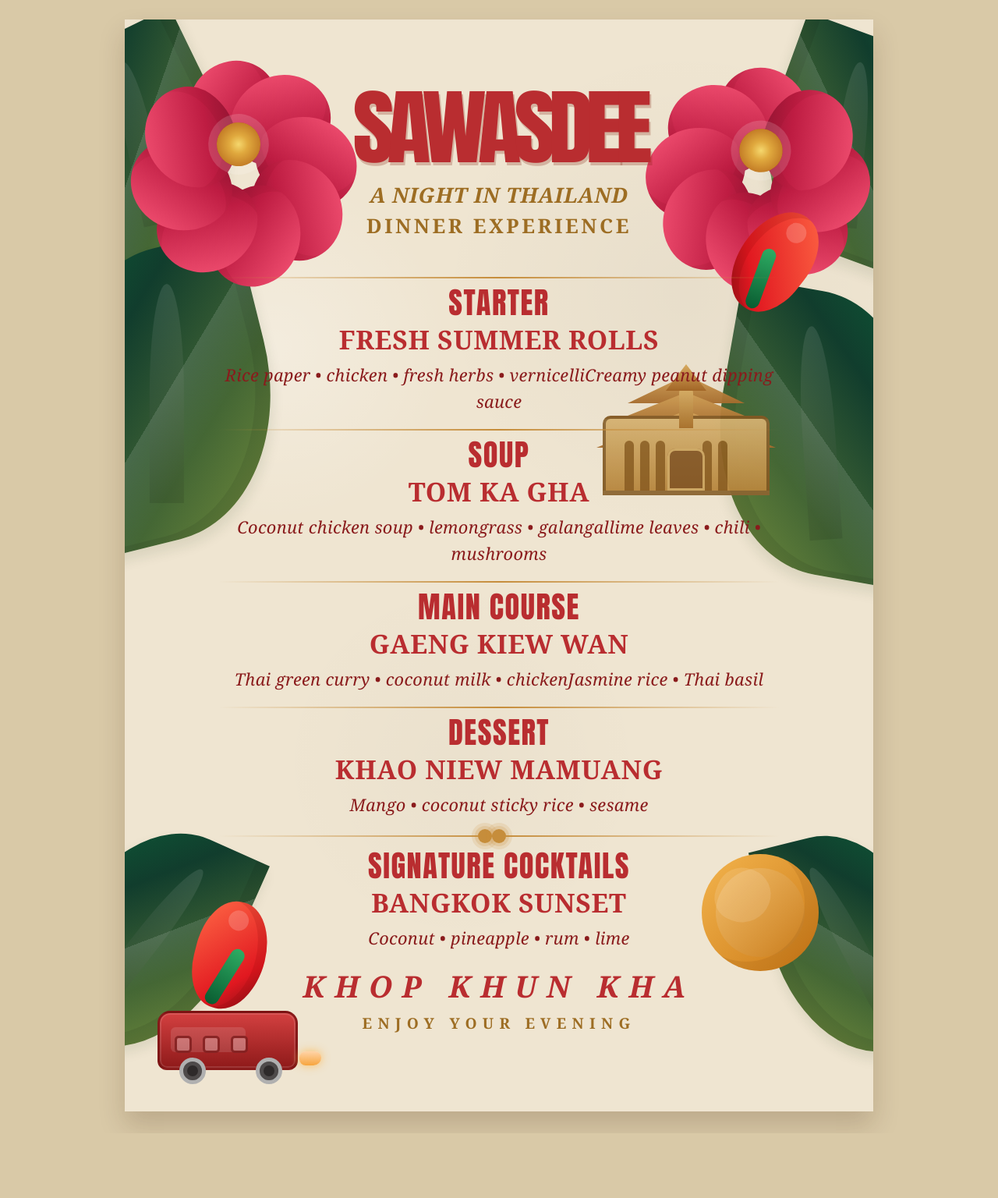
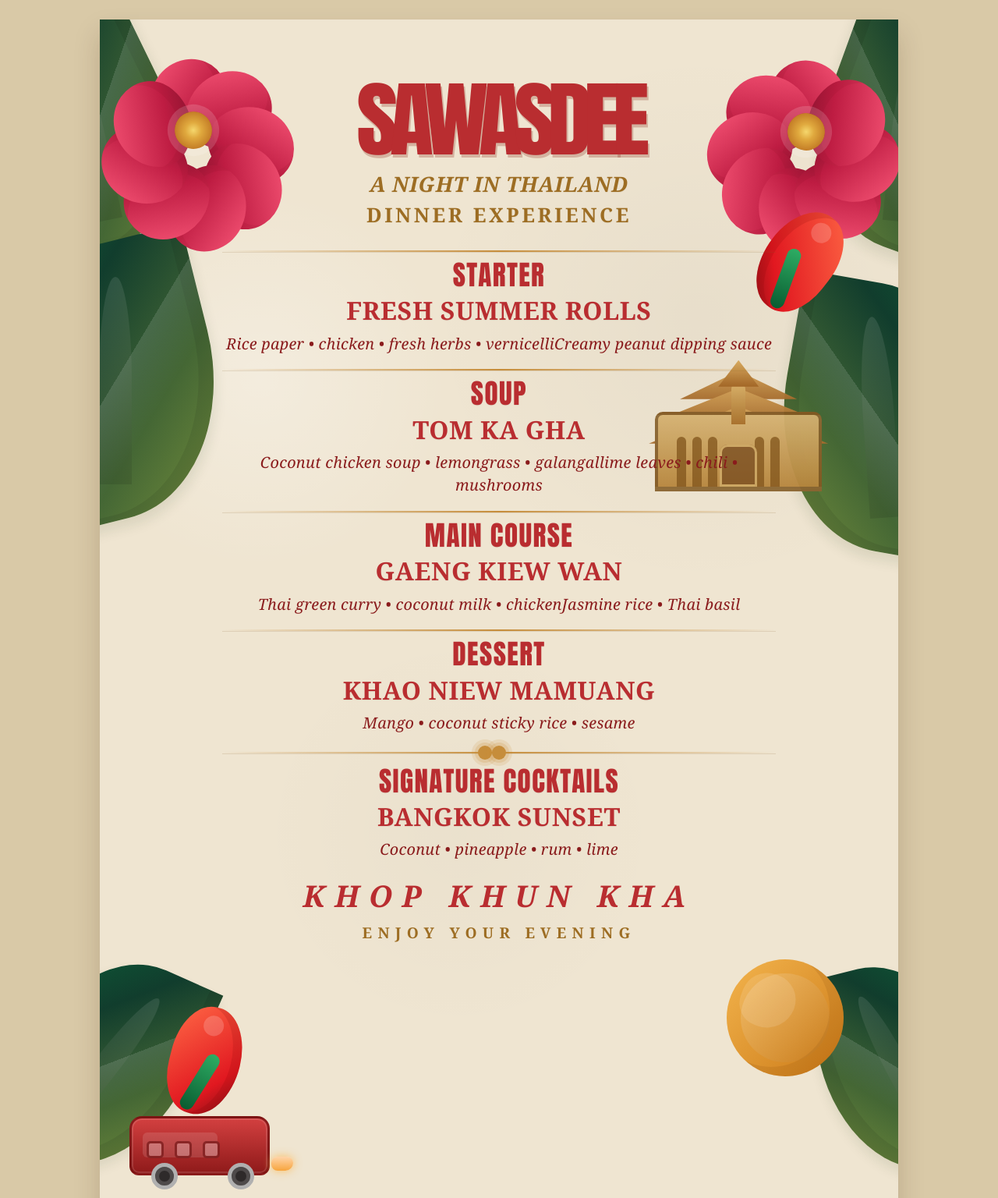
Before and after one commit to Keytone14/dinner-fight, a plain HTML site: page index.html in a window 1280 px wide. Shown: the part 3-1539 px from the top of the page at 78% size. Before the commit the page ends 1456 px from the top, so only its background shows below. Drawn offline with Linux system fonts and the light colour scheme.

Commit message:
optimization

```diff
--- a/styles.css
+++ b/styles.css
@@ -41,8 +41,8 @@ body {
 
 .poster {
   position: relative;
-  width: min(92vw, 960px);
-  min-height: 1400px;
+  width: min(92vw, 1024px);
+  aspect-ratio: 1024 / 1535;
   background: var(--paper);
   box-shadow: 0 18px 32px rgba(58, 30, 12, 0.18);
   overflow: hidden;
@@ -62,18 +62,20 @@ body {
 
 .hero {
   position: relative;
-  z-index: 2;
+  z-index: 3;
   text-align: center;
-  padding-top: 90px;
+  padding-top: 82px;
 }
 
 .hero h1 {
-  margin: 0;
+  margin: 0 auto;
+  max-width: 860px;
+  width: min(100%, 860px);
   font-family: Impact, Haettenschweiler, "Arial Black", sans-serif;
   font-size: clamp(5rem, 9vw, 15rem);
-  line-height: 0.85;
+  line-height: 0.8;
   color: var(--ink);
-  letter-spacing: -0.08em;
+  letter-spacing: -0.09em;
   transform: scaleY(0.92);
   text-shadow: 2px 4px 0 rgba(132, 31, 16, 0.25);
 }
@@ -96,17 +98,19 @@ body {
   letter-spacing: 0.03em;
   color: var(--gold-dark);
   font-weight: 700;
+  text-shadow: 0 1px 0 rgba(107, 73, 28, 0.08);
 }
 
 .subhead .caps {
   font-size: clamp(1.3rem, 2vw, 2rem);
   letter-spacing: 0.14em;
+  text-shadow: 0 1px 0 rgba(107, 73, 28, 0.08);
 }
 
 .menu {
   position: relative;
-  width: min(76%, 720px);
-  margin: 48px auto 0;
+  width: min(72%, 710px);
+  margin: 28px auto 0;
   z-index: 2;
 }
 
@@ -114,6 +118,11 @@ body {
   height: 2px;
   background: linear-gradient(to right, transparent, var(--gold), transparent);
   margin: 18px 0 12px;
+  box-shadow: 0 1px 0 rgba(131, 92, 37, 0.16);
+}
+
+.line-top {
+  margin-top: 8px;
 }
 
 .line-top {
@@ -122,10 +131,10 @@ body {
 
 .temple {
   position: absolute;
-  right: 120px;
+  right: min(7vw, 120px);
   top: 400px;
-  width: 240px;
-  height: 210px;
+  width: clamp(150px, 18vw, 240px);
+  height: clamp(130px, 16vw, 210px);
   z-index: 1;
   opacity: 0.95;
 }
@@ -235,27 +244,29 @@ body {
   font-family: Impact, Haettenschweiler, "Arial Black", sans-serif;
   color: var(--ink);
   letter-spacing: 0.04em;
-  font-size: clamp(2.4rem, 3vw, 4rem);
+  font-size: clamp(2.2rem, 2.5vw, 3.4rem);
   font-weight: 900;
   line-height: 1;
   text-transform: uppercase;
+  text-shadow: 0 1px 0 rgba(76, 7, 14, 0.08);
 }
 
 .course h3 {
   margin: 10px 0 10px;
-  font-size: clamp(2.1rem, 2.5vw, 3.2rem);
+  font-size: clamp(2rem, 2.35vw, 3rem);
   line-height: 1.1;
   color: var(--ink);
   font-weight: 700;
   letter-spacing: 0.02em;
   text-transform: uppercase;
   font-style: normal;
+  text-shadow: 0 1px 0 rgba(76, 7, 14, 0.08);
 }
 
 .course p {
   margin: 0;
-  font-size: clamp(1.15rem, 1.7vw, 2.1rem);
-  line-height: 1.55;
+  font-size: clamp(1.1rem, 1.55vw, 1.9rem);
+  line-height: 1.5;
   color: var(--ink-dark);
   font-style: italic;
   font-weight: 400;
@@ -357,46 +368,46 @@ body {
 }
 
 .leaf-one {
-  left: -90px;
-  top: 18px;
+  left: -120px;
+  top: 12px;
   transform: rotate(-26deg);
 }
 
 .leaf-two {
-  left: -84px;
-  top: 295px;
-  width: 275px;
-  height: 370px;
+  left: -110px;
+  top: 288px;
+  width: 260px;
+  height: 350px;
   transform: rotate(-14deg);
 }
 
 .leaf-three {
-  left: -76px;
-  bottom: 70px;
-  width: 210px;
-  height: 300px;
+  left: -90px;
+  bottom: 56px;
+  width: 200px;
+  height: 280px;
   transform: rotate(24deg);
 }
 
 .leaf-four {
-  right: -82px;
-  top: 20px;
+  right: -118px;
+  top: 12px;
   transform: scaleX(-1) rotate(-20deg);
 }
 
 .leaf-five {
-  right: -60px;
-  top: 350px;
-  width: 260px;
-  height: 360px;
+  right: -100px;
+  top: 340px;
+  width: 250px;
+  height: 340px;
   transform: scaleX(-1) rotate(-10deg);
 }
 
 .leaf-six {
-  right: -72px;
-  bottom: 70px;
-  width: 200px;
-  height: 290px;
+  right: -94px;
+  bottom: 56px;
+  width: 190px;
+  height: 270px;
   transform: scaleX(-1) rotate(14deg);
 }
 
@@ -441,15 +452,15 @@ body {
 .flower .p8 { transform: translate(-50%, -50%) rotate(315deg) translateY(-40px); }
 
 .flower-left {
-  left: 36px;
-  top: 50px;
-  transform: rotate(-10deg) scale(1.08);
+  left: 10px;
+  top: 32px;
+  transform: rotate(-10deg) scale(0.92);
 }
 
 .flower-right {
-  right: 34px;
-  top: 58px;
-  transform: scaleX(-1) rotate(-6deg) scale(1.07);
+  right: 8px;
+  top: 34px;
+  transform: scaleX(-1) rotate(-6deg) scale(0.92);
 }
 
 .chili {
@@ -509,10 +520,10 @@ body {
 
 .tuktuk {
   position: absolute;
-  left: 42px;
+  left: min(3vw, 42px);
   bottom: 35px;
-  width: 220px;
-  height: 130px;
+  width: clamp(150px, 18vw, 220px);
+  height: clamp(90px, 11vw, 130px);
   z-index: 2;
 }
 
@@ -586,11 +597,11 @@ body {
 
 .fruit {
   position: absolute;
-  right: 70px;
+  right: min(6vw, 70px);
   bottom: 180px;
   z-index: 1;
-  width: 150px;
-  height: 150px;
+  width: clamp(110px, 12vw, 150px);
+  height: clamp(110px, 12vw, 150px);
   border-radius: 50%;
   background: linear-gradient(135deg, #f3b44d 0%, #d98e2a 65%, #c97715 100%);
   box-shadow: inset -18px -12px 0 rgba(112, 58, 0, 0.12);
```
